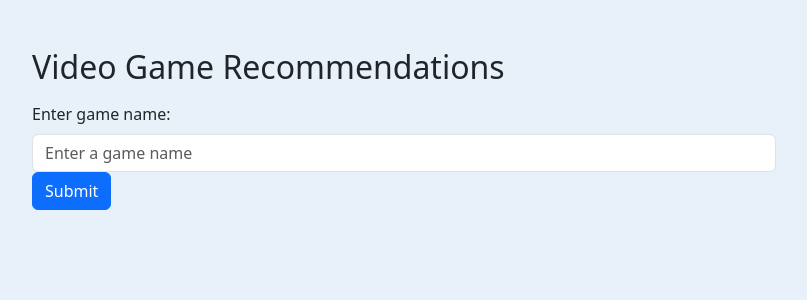
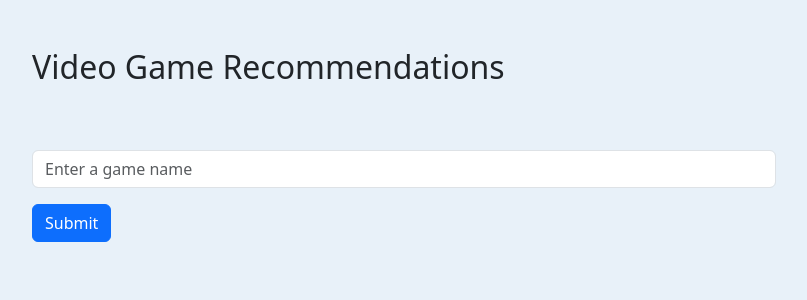
Before and after one commit to iliketurtles83/video-game-recommender-v1, a Flask app: page / in a window 1280 px wide. Shown: the top 300 px of the page, without its empty margins (236-1043 px from the left). Run offline with Flask 2, Linux system fonts and the light colour scheme; parts of the project's set-up code (start-up, migrations or seed data) failed here and were passed over; some libraries are stand-ins or nearby versions.

Commit message:
visual flask app changes

```diff
--- a/flask_app/static/style.css
+++ b/flask_app/static/style.css
@@ -4,10 +4,8 @@ body {
 
 table {
     width: 100%;
-    vertical-align: middle;
 }
 
 .collapse-row {
-    display: none;
     width: 100%; /* set the width to match the table columns */
 }
--- a/flask_app/templates/index.html
+++ b/flask_app/templates/index.html
@@ -4,29 +4,26 @@
   <meta charset="utf-8">
   <meta name="viewport" content="width=device-width, initial-scale=1, shrink-to-fit=no">
   <title>Game Recommendations</title>
+
   {{ bootstrap.load_css() }}
-
   {% block styles %}
     <link href="{{ url_for('static', filename='style.css') }}" rel="stylesheet">
   {% endblock %}
 </head>
-
-
-
 <body>
 {% block content %}
 
 <div class="container">
   <div class="col-md-10 col-lg-8 mx-lg-auto mx-md-auto">
     <h2 class="pt-5 pb-2">Video Game Recommendations</h2>
+    <br><br>
     <div class="form">
       <form action="{{ url_for('.index') }}" method="POST">
         {{ form.csrf_token }}
-        <div class="form-group">
-          {{ form.name.label(class="form-label") }}
-          {{ form.name(size=20, class="form-control", placeholder="Enter a game name", value='') }}
+        <div class="mb-3">
+          {{ form.name(class="form-control", placeholder="Enter a game name", value='') }}
+        </div>
         {{ form.submit(class="btn btn-primary") }}
-        </div>
 
       </form>
     </div>
@@ -35,29 +32,32 @@
         {{ message }}
       </div>
     {% endif %}
+  <br><br>
+
     {% if similar_games %}
       <h4 class="pt-3 pb-2">Games similar to {{ game }}</h4>
-      <table class="table table-borderless">
+      <table class="table table-borderless align-middle">
         <caption class="visually-hidden">Similar Games</caption>
         <colgroup>
-          <col span="1" style="width: 60%;">
+          <col span="1" style="width: 65%;">
           <col span="1" style="width: 20%;">
-          <col span="1" style="width: 20%;">
+          <col span="1" style="width: 15%;">
         </colgroup>
         <thead class="thead-light">
           <tr>
-            <th>Game</th>
-            <th>Similarity</th>
-            <th>Info</th>
+            <th scope="col">Game</th>
+            <th scope="col">Similarity</th>
+            <th scope="col">Info</th>
           </tr>
         </thead>
+        <tbody>
         {% for game in similar_games %}
           <tr>
             <td>
               <form action="{{ url_for('.index') }}" method="POST">
                 <input type="hidden" id="csrf_token" name="csrf_token" value="{{ csrf_token() }}">
                 <input type="hidden" name="name" value="{{ game['title'] }}">
-                <button type="submit" class="btn btn-link">{{ game['title'] }}</button>
+                <button type="submit" class="btn btn-link p-0">{{ game['title'] }}</button>
               </form>
             </td>
             <td>
@@ -75,10 +75,10 @@
                 <p><b>Description:</b> {{ game['description'] }}</p>
               </div>
             </td>
-
           </tr>
 
         {% endfor %}
+      </tbody>
       </table>
     {% endif %}
   </div>
```
Lines whose indentation alone changed are shown as unchanged.
